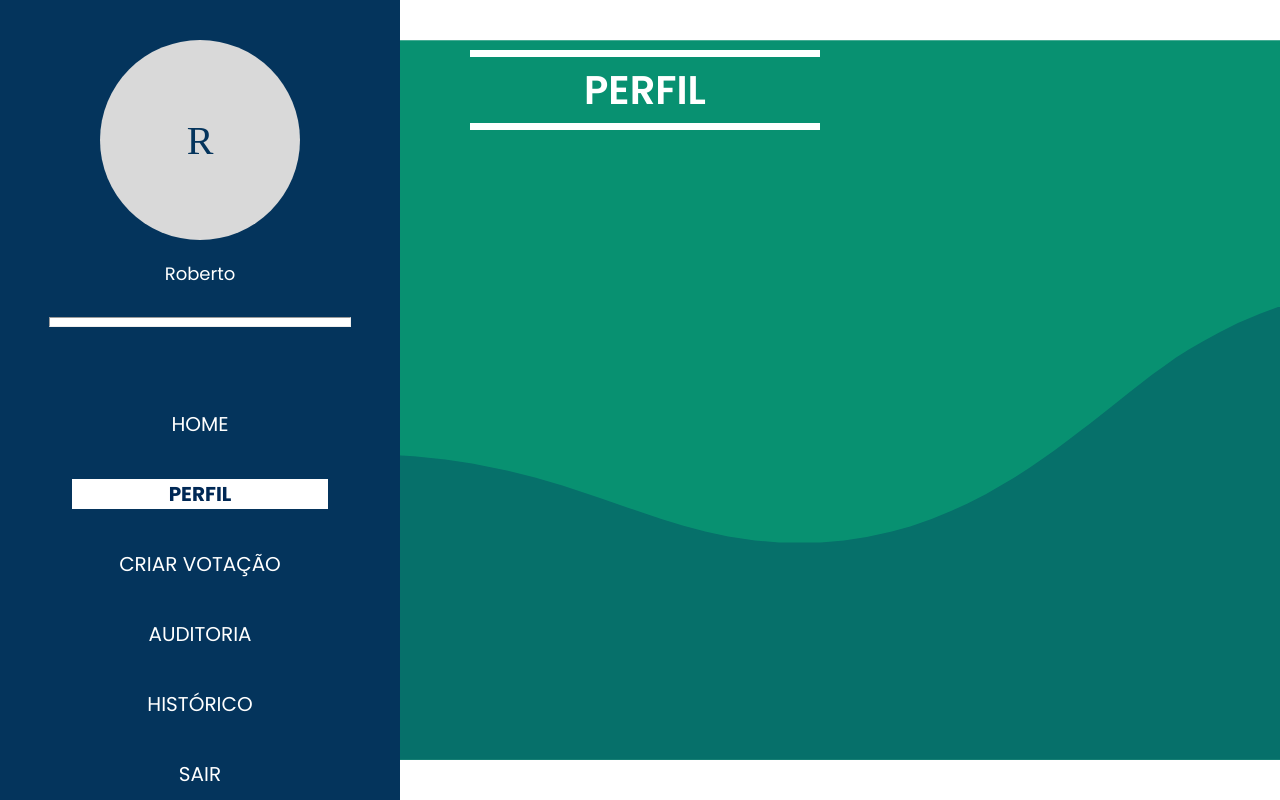
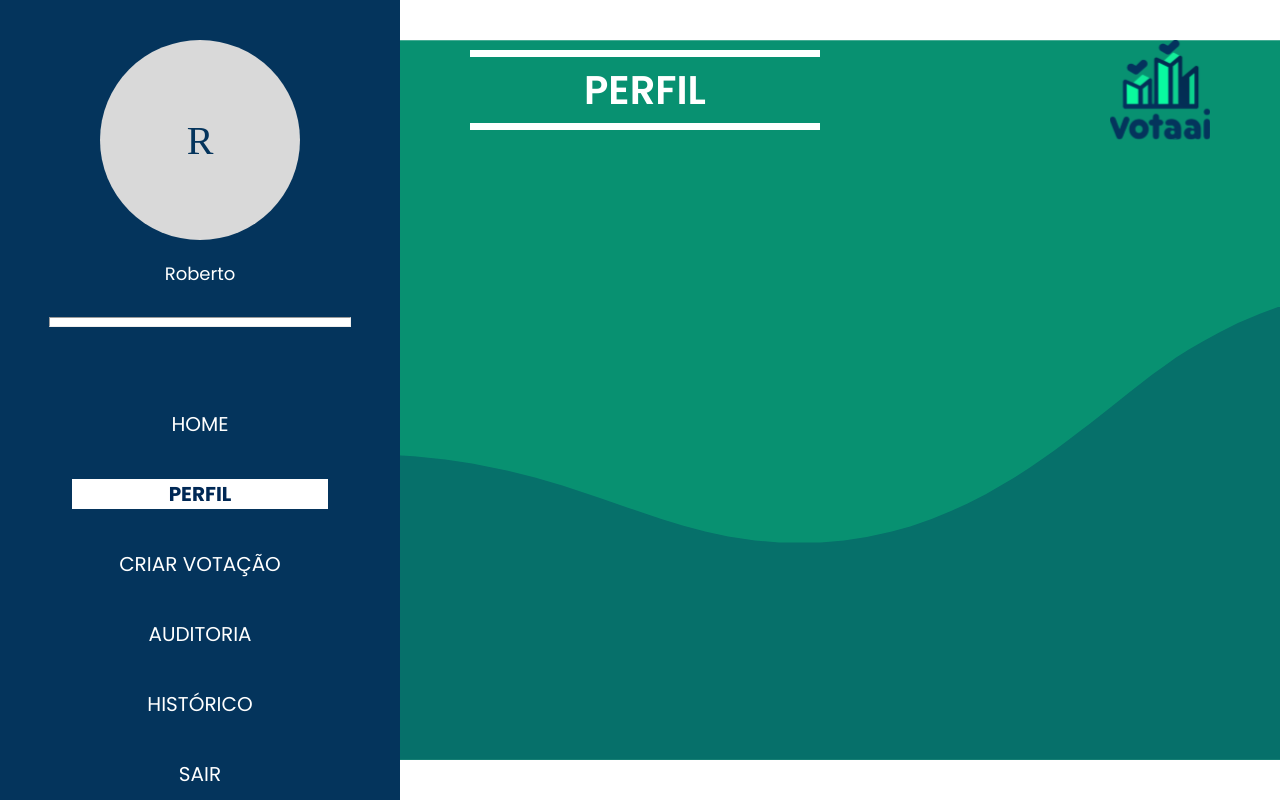
Before and after one commit to HiveSoft-UEFS/votaai-frontend, a React (Create React App) app in the folder app/: page / in a window 1280 px wide. Built offline with nearby package versions, Linux system fonts and the light colour scheme.

Commit message:
Add logo na BasePage

```diff
--- a/app/src/components/basePage/basePage.css
+++ b/app/src/components/basePage/basePage.css
@@ -29,6 +29,21 @@
     grid-template-rows: 7px 1fr 7px;
 }
 
+.c-Img {
+    position: absolute;
+    right: 70px;
+    top: 40px;
+    width: 100px;
+    height: 100px;
+
+    background-image: url('../../assets/img/LogoVotaai.svg');
+    background-size: cover;
+    background-position: center;
+    background-repeat: no-repeat;
+    z-index: 1;
+}
+
+
 .line {
     width: 100%;
     height: 7px;
--- a/app/src/components/basePage/index.tsx
+++ b/app/src/components/basePage/index.tsx
@@ -31,6 +31,7 @@ const BasePage = ({username, title, children}: BasePageProps) => {
                         </div>
                         <div className="line"></div>
                     </div>
+                    <div className="c-Img"></div>
                     <div className="page-content">
                         {children}
                     </div>
```
Also changed, not shown: app/src/assets/img/LogoVotaai.svg (added).
